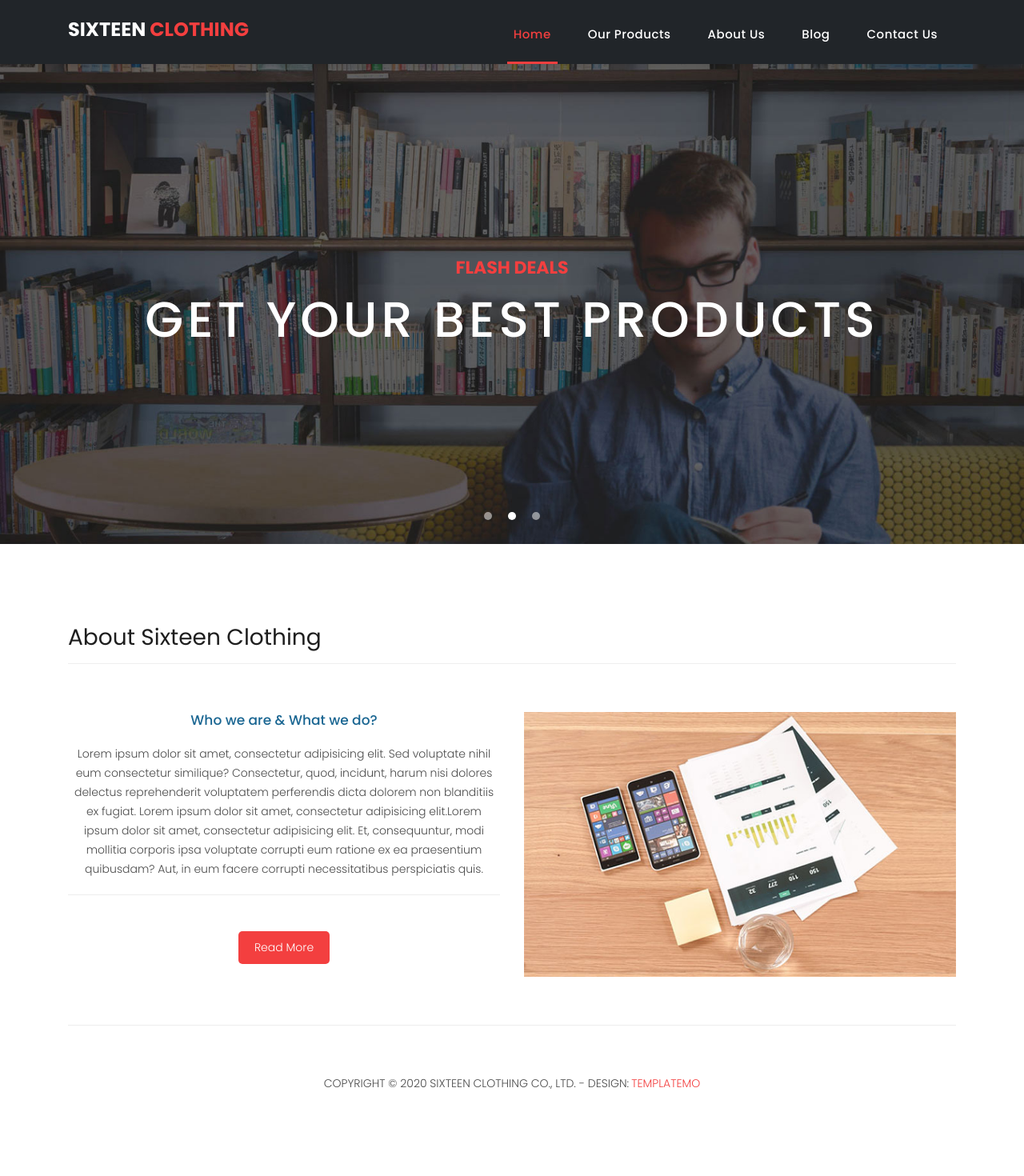
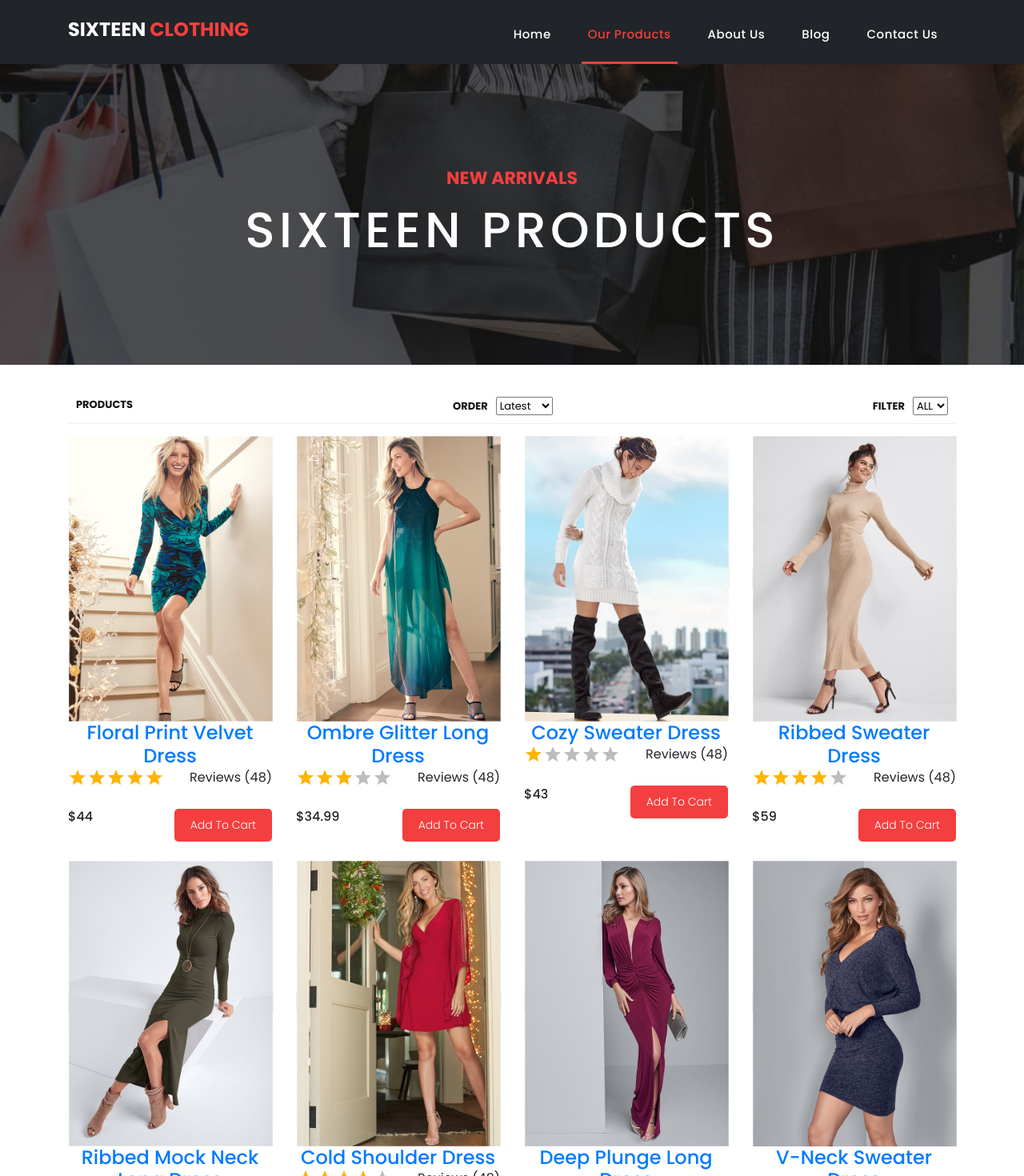
Before and after one commit to AnastasiyaPozyomina/learnreact, a React (Create React App) app: page /learnreact/our-products in a window 1280 px wide. Before the commit this address led to /home. Shown: the top 1470 px of the page at 80% size. Before the commit the page ends 1426 px from the top, so only its background shows below. Built offline with nearby package versions, Linux system fonts and the light colour scheme.

Commit message:
исправила пути к картинкам с помощью basename learnreact и PUBLIC URL

```diff
--- a/package.json
+++ b/package.json
@@ -1,5 +1,5 @@
 {
-  "homepage": "https://anastasiyapozyomina.github.io/learnreact/",
+  "homepage": "https://anastasiyapozyomina.github.io/learnreact",
   "name": "myapp",
   "version": "0.1.0",
   "private": true,
--- a/src/App.js
+++ b/src/App.js
@@ -20,11 +20,11 @@ import PostPage from './pages/PostPage/PostPage';
 
 export default function App() {
   return (
-    <BrowserRouter>
+    <BrowserRouter basename="/learnreact/">
       <div className="App">
         <Header />
         <Switch>
-          <Route exact path="/home" component={Home} />
+          <Route exact path="/home/" component={Home} />
           <Route exact path="/our-products" component={OurProducts} />
           <Route exact path="/product/:_id" children={ProductPage} />
           <Route exact path="/about" component={About} />
--- a/src/assets/css/templatemo-sixteen.css
+++ b/src/assets/css/templatemo-sixteen.css
@@ -107,15 +107,18 @@ a.filled-button:hover {
 }
 
 .products-heading {
-	background-image: url(/images/products-heading.jpg);
+	background-image: url(/learnreact/images/products-heading.jpg);
 }
 
 .about-heading {
-	background-image: url(/images/slide_02.jpg);
+	background-image: url(/learnreact/images/about-heading.jpg);
 }
 
 .contact-heading {
-	background-image: url(/images/contact-heading.jpg);
+	background-image: url(/learnreact/images/contact-heading.jpg);
+}
+.blog-heading {
+	background-image: url(/learnreact/images/slide_02.jpg);
 }
 
 .page-heading {
@@ -341,7 +344,6 @@ header .navbar {
 
 .banner-item-01 {
 	padding: 300px 0px;
-	background-image: url(/images/slide_01.jpg);
 	background-size: cover;
 	background-repeat: no-repeat;
 	background-position: center center;
@@ -349,7 +351,6 @@ header .navbar {
 
 .banner-item-02 {
 	padding: 300px 0px;
-	background-image: url(/images/slide_02.jpg);
 	background-size: cover;
 	background-repeat: no-repeat;
 	background-position: center center;
@@ -357,7 +358,6 @@ header .navbar {
 
 .banner-item-03 {
 	padding: 300px 0px;
-	background-image: url(/images/slide_03.jpg);
 	background-size: cover;
 	background-repeat: no-repeat;
 	background-position: center center;
--- a/src/components/Header/Banners/Banner.js
+++ b/src/components/Header/Banners/Banner.js
@@ -7,19 +7,34 @@ export default class Banner extends React.Component {
       <div class="banner header-text">
         <div class="owl-banner owl-carousel owl-loaded owl-drag">
           <OwlCarousel items={1} autoplay loop margin={0}>
-            <div class="banner-item-01">
+            <div
+              style={{
+                backgroundImage: `url(${process.env.PUBLIC_URL + '/images/slide_01.jpg'})`,
+              }}
+              class="banner-item-01"
+            >
               <div class="text-content">
                 <h4>Best Offer</h4>
                 <h2>New Arrivals On Sale</h2>
               </div>
             </div>
-            <div class="banner-item-02">
+            <div
+              class="banner-item-02"
+              style={{
+                backgroundImage: `url(${process.env.PUBLIC_URL + '/images/slide_02.jpg'})`,
+              }}
+            >
               <div class="text-content">
                 <h4>Flash Deals</h4>
                 <h2>Get your best products</h2>
               </div>
             </div>
-            <div class="banner-item-03">
+            <div
+              class="banner-item-03"
+              style={{
+                backgroundImage: `url(${process.env.PUBLIC_URL + '/images/slide_03.jpg'})`,
+              }}
+            >
               <div class="text-content">
                 <h4>Last Minute</h4>
                 <h2>Grab last minute deals</h2>
--- a/src/components/MainContent/MainContent.js
+++ b/src/components/MainContent/MainContent.js
@@ -1,13 +1,18 @@
 import React from 'react';
 
-export default class MainContent extends React.Component {
-  render () {
-    let className = this.props.className;
-    const title = <h2>{this.props.title}</h2>;
-    const subtitle = <h4>{this.props.subtitle}</h4>;
+export default function MainContent (props) {
+  let className = props.className;
+  const title = <h2>{props.title}</h2>;
+  const subtitle = <h4>{props.subtitle}</h4>;
 
   return (
-      <div className={className}>
+    <div
+      className={className}
+      // style={{
+      //   backgroundImage: `url(${process.env.PUBLIC_URL + '/images/about-heading.jpg'})`,
+      // }}
+    >
+
       <div className="container">
         <div className="row">
           <div className="col-md-12">
@@ -21,4 +26,3 @@ export default class MainContent extends React.Component {
     </div>
   );
 }
-}
--- a/src/components/Products/Product.js
+++ b/src/components/Products/Product.js
@@ -32,4 +32,4 @@ import {connect} from 'react-redux';
 
 
 
-export default Product
+export default Product;
--- a/src/data.json
+++ b/src/data.json
@@ -2,7 +2,7 @@
     "products": [
         {
         "_id": 1,
-        "image":"/images/dresses/dress1.jpg",
+        "image":"./images/dresses/dress1.jpg",
         "title": "Floral Print Velvet Dress",
         "description": "Rich florals and luscious velvet make an enchanting combo. This bodycon goes bold with a deep surplice styling in an eye-catching, artistic print. Slip into some glitzy stilettos and you're set to steal the show.",
         "price": 44,
@@ -11,7 +11,7 @@
         },
         {
         "_id": 2,
-        "image":"/images/dresses/dress2.jpg",
+        "image":"./images/dresses/dress2.jpg",
         "title": "Ombre Glitter Long Dress",
         "description": "Two silhouettes in one! The base layer is a curve-hugging solid sheath dress softened by the translucent A-line overlay with ombre and glitter details. The halter neckline helps to elongate and slim your form, drawing the eye up and providing balance to the juxtaposing lengths of the garment",
         "price": 34.99,
@@ -20,7 +20,7 @@
         },
         {
         "_id": 3,
-        "image":"/images/dresses/dress3.jpg",
+        "image":"./images/dresses/dress3.jpg",
         "title": "Cozy Sweater Dress",
         "description": "IT HAS POCKETS! Now that we have that detail out of the way, let's focus on the easy sex-appeal of this Cozy Sweater Dress. Many fall-to-winter items leave you feeling bulky, but this piece shows off your womanly form while keeping you warm. The on-trend cowl neck and cable knit will keep style-seekers asking you for your secret. Layer with leggings and boots to highlight your fashion savvy.",
         "price": 43,
@@ -29,7 +29,7 @@
         },
         {
         "_id": 4,
-        "image":"/images/dresses/dress4.jpg",
+        "image":"./images/dresses/dress4.jpg",
         "title": "Ribbed Sweater Dress",
         "description": "A elegantly slimming silhouette with full knit coverage to keep you warm and snug. What's not to love? This extra long sweater dress is ribbed from head to toe with a thick, fold over turtleneck and long sleeves that flare slightly at the wrists.",
         "price": 59,
@@ -38,7 +38,7 @@
         },
         {
         "_id": 5,
-        "image":"/images/dresses/dress5.jpg",
+        "image":"./images/dresses/dress5.jpg",
         "title": "Ribbed Mock Neck Long Dress",
         "description": "This full-coverage look is your sexiest yet. Our Ribbed Mock Neck Long Dress takes on the chill with a high neckline, long sleeve, maxi length silhouette that flaunts every irresistible curve with its ultra-snug fit.",
         "price": 39,
@@ -47,7 +47,7 @@
         },
         {
         "_id": 6,
-        "image":"/images/dresses/dress6.jpg",
+        "image":"./images/dresses/dress6.jpg",
         "title": "Cold Shoulder Dress",
         "description": "This A-line mini dress steals the spotlight with flowing, cape style sleeves that captivate with embellished cold shoulder slits. A layered surplice neckline makes for an undeniably feminine look that's destined to captivate.",
         "price": 44,
@@ -56,7 +56,7 @@
         },
         {
         "_id": 7,
-        "image":"/images/dresses/dress7.jpg",
+        "image":"./images/dresses/dress7.jpg",
         "title": "Deep Plunge Long Dress",
         "description": "This sophisticated maxi takes the plunge into a gracefully ruched center seam that's easy on the midsection. Fit for a true temptress, the high front slit adds swaying movement to every seductive step you take.",
         "price": 54,
@@ -65,7 +65,7 @@
         },
         {
         "_id": 8,
-        "image":"/images/dresses/dress8.jpg",
+        "image":"./images/dresses/dress8.jpg",
         "title": "V-Neck Sweater Dress",
         "description": "Sweater dresses don't always have to be casual! This slinky style has a snug bodycon fit from the elbows and waist down, with a ruched V-neck bodice for extra seductive flair!.",
         "price": 39,
@@ -74,7 +74,7 @@
         },
         {
         "_id": 9,
-        "image":"/images/dresses/dress9.jpg",
+        "image":"./images/dresses/dress9.jpg",
         "title": "Strapless Maxi Dress",
         "description": "More comfortable than shorts or pants, and much more elegant! This strapless maxi dress is sensuous and sports a gentle ruching across the bodice that has a slimming effect on your silhouette. The pockets keep it casual and the maxi length can support heels, flats or wedges. Crank up your feminine allure while maintaining your cool comfort!",
         "price": 54,
@@ -83,7 +83,7 @@
         },
         {
         "_id": 10,
-        "image":"/images/dresses/dress10.jpg",
+        "image":"./images/dresses/dress10.jpg",
         "title": "Lace Inset V-Neck Dress",
         "description": "When it comes to maxi dresses, instead of opting for the traditional sheath or bodycon, try a bewitching A-line adorned with delicate lace. insets Fully lined underneath its sheer overlay, this piece exudes sensuality with a peek of skin at the midriff and a deep plunge neckline.",
         "price": 89,
@@ -92,7 +92,7 @@
         },
         {
         "_id": 11,
-        "image":"/images/dresses/dress11.jpg",
+        "image":"./images/dresses/dress11.jpg",
         "title": "Neck Tie Plaid Dress",
         "description": "Looking perfectly pulled-together has never been less of hassle. This twofer style Neck Tie Plaid Dress showcases a ladylike demeanor, complete with a vintage-inspired bow at the neck. Bouncy balloon sleeves retain a playful side to this piece, while still looking refined enough for all your professional affairs.",
         "price": 40,
@@ -101,7 +101,7 @@
         },
         {
         "_id": 12,
-        "image":"/images/dresses/dress12.jpg",
+        "image":"./images/dresses/dress12.jpg",
         "title": "French Terry Wrap Dress",
         "description": "From dawn to dusk, our French Terry Wrap Dress keeps you feeling cozy and confident. In ultra soft fabrication, a deep surplice V-neck bodice gives way to the oversized front knot and flirty asymmetrical length that define this loungewear must-have.",
         "price": 100,
--- a/src/pages/Blog/Blog.js
+++ b/src/pages/Blog/Blog.js
@@ -13,7 +13,7 @@ export default () => {
     <>
       <MainContent
         title={'Blog'}
-        className={'page-heading about-heading header-text'}
+        className={'page-heading blog-heading header-text'}
       />
       <div className="container">
         <div className="row">
--- a/src/pages/PostPage/PostPage.js
+++ b/src/pages/PostPage/PostPage.js
@@ -17,7 +17,6 @@ function PostPage () {
           <p className="post-date">{post.date}</p>
           <h4 className="post-title">{post.title}</h4>
           <p className="post-body">{post.body}</p>
-
         </div>
       </div>
     </div>
```
Lines whose indentation alone changed are shown as unchanged.
